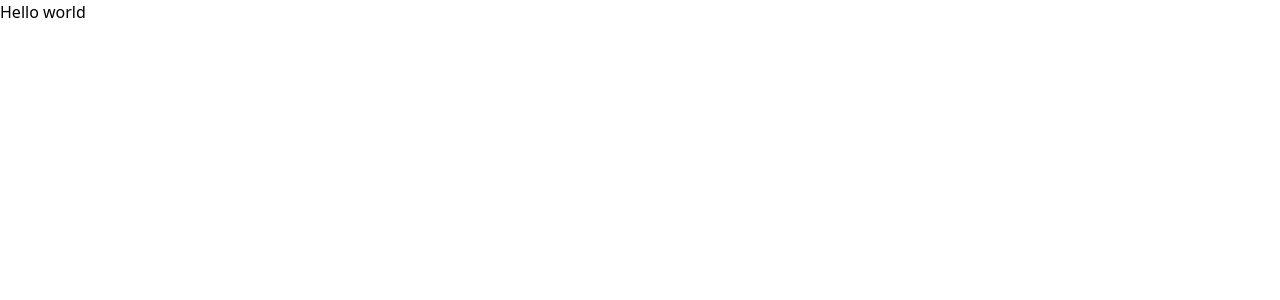
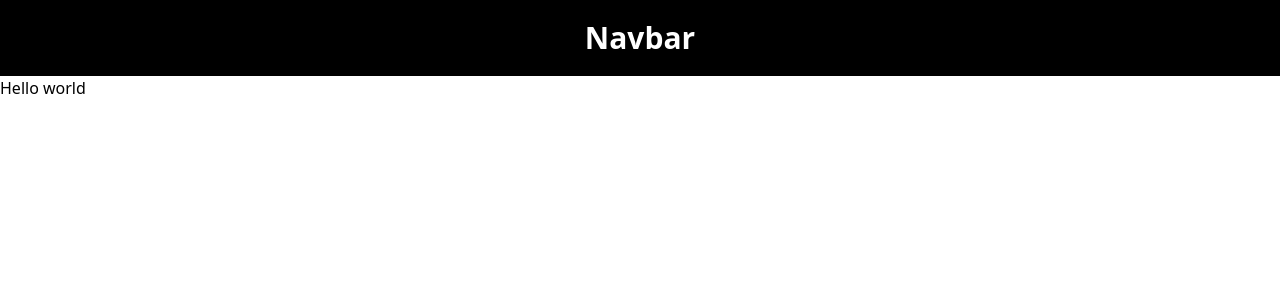
Before and after one commit to ManaheelJamil/TechnoFest-competetion, a Next.js app: page / in a window 1280 px wide. Shown: the top 300 px of the page. Built offline with nearby package versions, Linux system fonts and the light colour scheme.

Commit message:
Add Header

```diff
--- /dev/null
+++ b/app/compoenent/Header.js
@@ -0,0 +1,10 @@
+const Header =()=>{
+return (
+    <>
+    <div className="bg-black text-white text-center text-3xl font-bold w-full p-5">
+        <h1>Navbar</h1>
+    </div>
+    </>
+)
+}
+export default Header
--- a/app/layout.js
+++ b/app/layout.js
@@ -1,6 +1,6 @@
 import localFont from "next/font/local";
 import "./globals.css";
-
+import Header from "@/app/compoenent/Header"
 const geistSans = localFont({
   src: "./fonts/GeistVF.woff",
   variable: "--font-geist-sans",
@@ -23,6 +23,7 @@ export default function RootLayout({ children }) {
       <body
         className={`${geistSans.variable} ${geistMono.variable} antialiased`}
       >
+        <Header/>
         {children}
       </body>
     </html>
```
